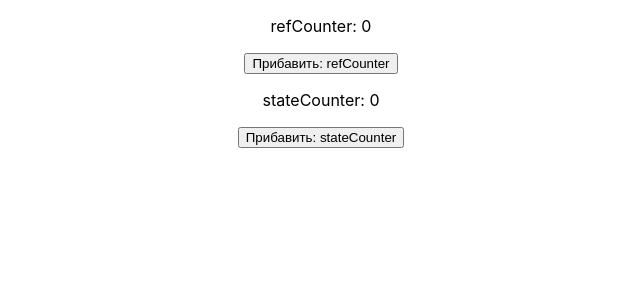
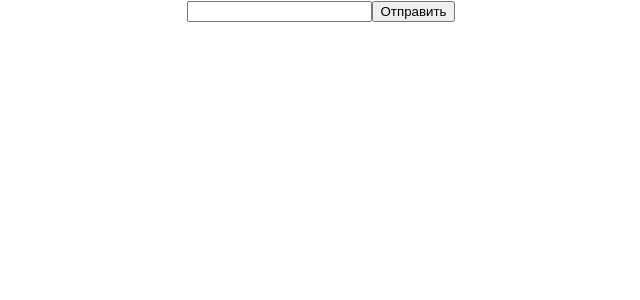
Before and after one commit to vitalyvitmens/forms-react, a React (Create React App) app in the folder my-app/: page / in a window 1280 px wide. Shown: the top 300 px of the page, without its empty margins (319-959 px from the left). Built offline with nearby package versions, Linux system fonts and the light colour scheme.

Commit message:
add data in project

```diff
--- a/my-app/src/App.js
+++ b/my-app/src/App.js
@@ -1,6 +1,8 @@
 import { useState, useRef } from 'react'
 import Select from 'react-select'
 import * as yup from 'yup'
+import { useForm } from 'react-hook-form'
+import { yupResolver } from '@hookform/resolvers/yup'
 import styles from './app.module.css'
 // import logo from './logo.svg'
 // import PropTypes from 'prop-types'
@@ -375,31 +377,101 @@ import styles from './app.module.css'
 // 	)
 // }
 
-//! useRef  2й пример (изменение значения хука useRef не вызывает рендер компонента, в отличии от изменения значения хука useState)
+//! React Hook Form
 //! установи: npm i react-hook-form
-//! импортируй: import * as yup from 'yup'
-//! npm i react-hook-form
+//! импортируй: import { useForm } from 'react-hook-form'
+//! https://react-hook-form.com/get-started
+// export const App = () => {
+// 	const {
+// 		register,
+// 		handleSubmit,
+// 		formState: { errors },
+// 	} = useForm({
+// 		defaultValues: {
+// 			login: '',
+// 		},
+// 	})
+
+// 	const loginProps = {
+// 		minLength: {
+// 			value: 3,
+// 			message: 'Неверный логин. Допустимое количество символов не менее 3.',
+// 		},
+// 		maxLength: {
+// 			value: 20,
+// 			message: 'Неверный логин. Допустимое количество символов не более 20.',
+// 		},
+// 		pattern: {
+// 			value: /^[\w_]*$/,
+// 			message:
+// 				'Неверный логин. Допустимые символы: буквы, цифры и нижнее подчеркивание.',
+// 		},
+// 	}
+
+// 	const loginError = errors.login?.message
+
+// 	const sendFormData = (formData) => {
+// 		console.log(formData)
+// 	}
+
+// 	return (
+// 		<div className={styles.app}>
+// 			<form onSubmit={handleSubmit(sendFormData)}>
+// 				{loginError && <div className={styles.errorLabel}>{loginError}</div>}
+// 				<input name="login" type="text" {...register('login', loginProps)} />
+// 				<button type="submit" disabled={!!loginError}>
+// 					Отправить
+// 				</button>
+// 			</form>
+// 		</div>
+// 	)
+// }
+
+//! React Hook Form вместе с Yup
+//! установи: npm i react-hook-form
+//! установи дополнительно: npm install @hookform/resolvers yup
+//! import * as yup from 'yup'
+//! import { useForm } from 'react-hook-form'
+//! import { yupResolver } from '@hookform/resolvers/yup'
+//! https://react-hook-form.com/get-started
+const fieldScheme = yup.object().shape({
+	login: yup
+		.string()
+		.matches(
+			/^[\w_]*$/,
+			'Неверный логин. Допустимые символы: буквы, цифры и нижнее подчеркивание.'
+		)
+		.max(20, 'Неверный логин. Допустимое количество символов не более 20.')
+		.min(3, 'Неверный логин. Допустимое количество символов не менее 3.'),
+})
+
 export const App = () => {
-	const [stateCounter, setStateCounter] = useState(0)
+	const {
+		register,
+		handleSubmit,
+		formState: { errors },
+	} = useForm({
+		defaultValues: {
+			login: '',
+		},
+		resolver: yupResolver(fieldScheme),
+	})
 
-	const incrementStateCounter = () => {
-		setStateCounter(stateCounter + 1)
-		console.log('stateCounter:', stateCounter + 1)
-	}
+	const loginError = errors.login?.message
 
-	const refCounter = useRef(0)
-
-	const incrementRefCounter = () => {
-		refCounter.current += 1
-		console.log('refCounter:', refCounter.current)
+	const sendFormData = (formData) => {
+		console.log(formData)
 	}
 
 	return (
 		<div className={styles.app}>
-			<p>refCounter: {refCounter.current}</p>
-			<button onClick={incrementRefCounter}>Прибавить: refCounter</button>
-			<p>stateCounter: {stateCounter}</p>
-			<button onClick={incrementStateCounter}>Прибавить: stateCounter</button>
+			<form onSubmit={handleSubmit(sendFormData)}>
+				{loginError && <div className={styles.errorLabel}>{loginError}</div>}
+				<input name="login" type="text" {...register('login')} />
+				<button type="submit" disabled={!!loginError}>
+					Отправить
+				</button>
+			</form>
 		</div>
 	)
 }
--- a/package.json
+++ b/package.json
@@ -1,5 +1,6 @@
 {
   "dependencies": {
+    "@hookform/resolvers": "^3.1.0",
     "prop-types": "^15.8.1",
     "react-hook-form": "^7.44.2",
     "react-select": "^5.7.3",
```
Also changed, not shown: 1 other file (tests, documents, lock files or other folders).
